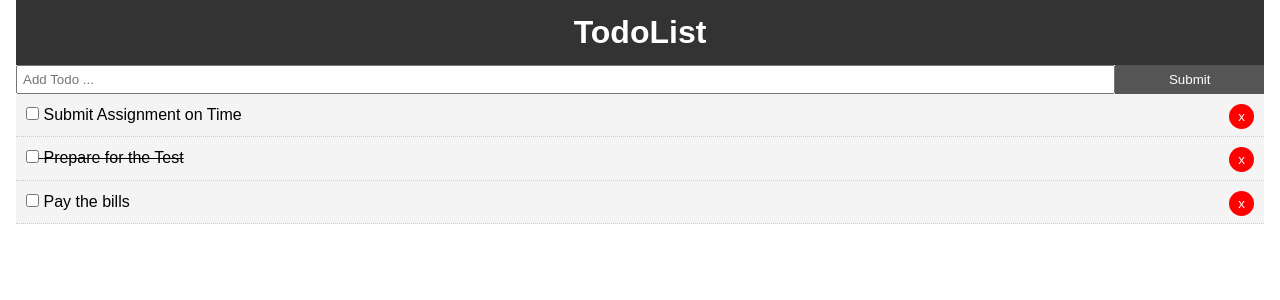
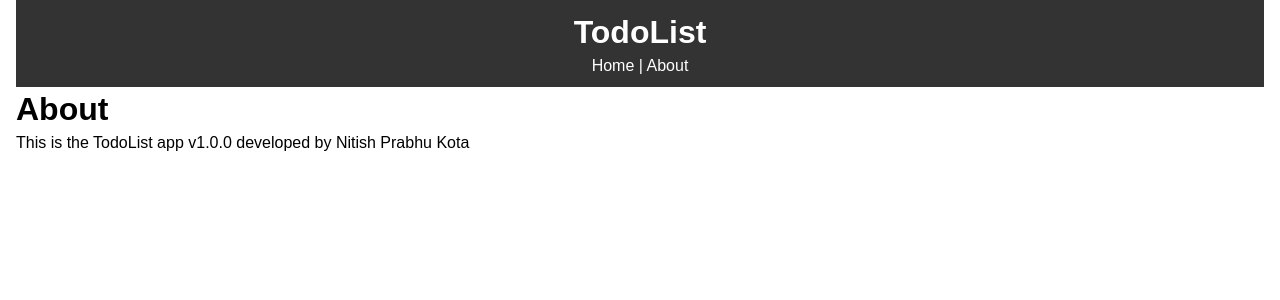
Before and after one commit to nitishprabhu26/todoList_React, a React (Create React App) app in the folder todo_list_app/: page /about in a window 1280 px wide. Shown: the top 300 px of the page. Built offline with nearby package versions, Linux system fonts and the light colour scheme; the HTML template or start-up script is replaced by a standard one.

Commit message:
Router and About component

```diff
--- a/todo_list_app/package.json
+++ b/todo_list_app/package.json
@@ -8,6 +8,7 @@
     "@testing-library/user-event": "^12.1.10",
     "react": "^17.0.1",
     "react-dom": "^17.0.1",
+    "react-router-dom": "^5.2.0",
     "react-scripts": "4.0.0",
     "uuid": "^8.3.1",
     "web-vitals": "^0.2.4"
--- a/todo_list_app/src/App.js
+++ b/todo_list_app/src/App.js
@@ -4,6 +4,8 @@
 import Header from "./components/layout/Header";
 import AddTodo from "./components/AddTodo";
 import { v4 as uuid } from "uuid";
+import { BrowserRouter as Router, Route } from "react-router-dom";
+import About from './components/pages/About';
 
 // or
 // ientationimport React, { Component } from 'react'
@@ -66,9 +68,16 @@
   render() {
     // console.log(this.state.todos)
     return (
+      <Router>
         <div className="App">
           <div className="container">
             <Header />
+            {/* use 'render' prop to make single route to load both components */}
+            <Route
+              exact
+              path="/"
+              render={props => (
+                <React.Fragment>
                   <AddTodo addTodo={this.addTodo} />
                   {/* Taking Todos in state , passing it to Todos component as props */}
                   <Todos
@@ -76,8 +85,13 @@
                     markComplete={this.markComplete}
                     delTodo={this.delTodo}
                   />
+                </React.Fragment>
+              )}
+            />
+            <Route path="/about" component={About} />
           </div>
         </div>
+      </Router>
     );
   }
 }
--- a/todo_list_app/src/components/layout/Header.js
+++ b/todo_list_app/src/components/layout/Header.js
@@ -1,10 +1,12 @@
 import React from 'react'
+import { Link } from 'react-router-dom';
 
 // similar to render
 export default function Header() {
     return (
         <header style={headerStyle}>
             <h1>TodoList</h1>
+            <Link style={linkStyle} to="/">Home</Link> | <Link style={linkStyle} to="/about">About</Link>
         </header>
     )
 }
@@ -15,3 +17,8 @@
     textAlign: 'center',
     padding: '10px'
   }
+
+  const linkStyle = {
+    color: '#fff',
+    textDecoration: 'none'
+  }
--- /dev/null
+++ b/todo_list_app/src/components/pages/About.js
@@ -0,0 +1,11 @@
+import React from 'react'
+
+export default function About() {
+    return (
+        // If we dont need div. This is kind of ghost Element. doesnt show in the dom
+        <React.Fragment>
+            <h1>About</h1>
+            <p>This is the TodoList app v1.0.0 developed by Nitish Prabhu Kota</p>
+        </React.Fragment>
+    )
+}
```
Also changed, not shown: 1 other file (tests, documents, lock files or other folders). Lines whose indentation alone changed are shown as unchanged.
